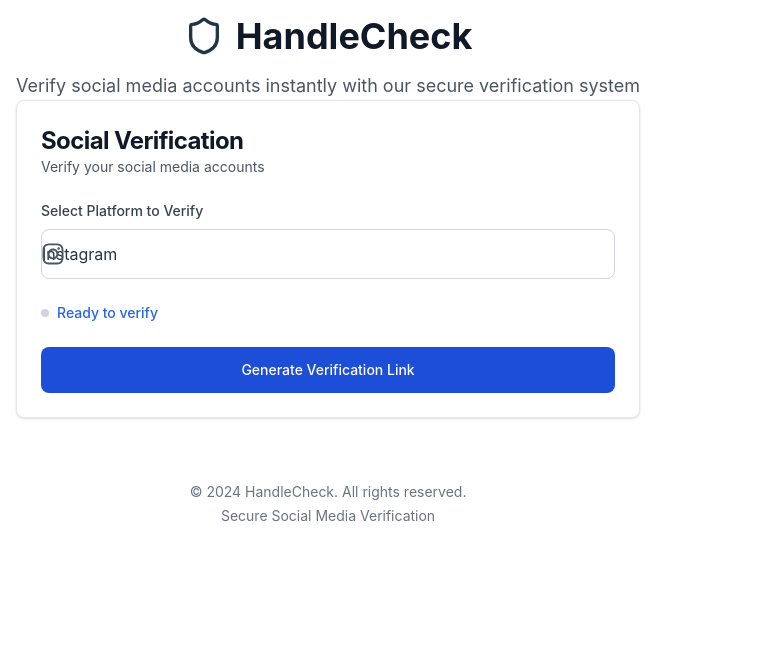
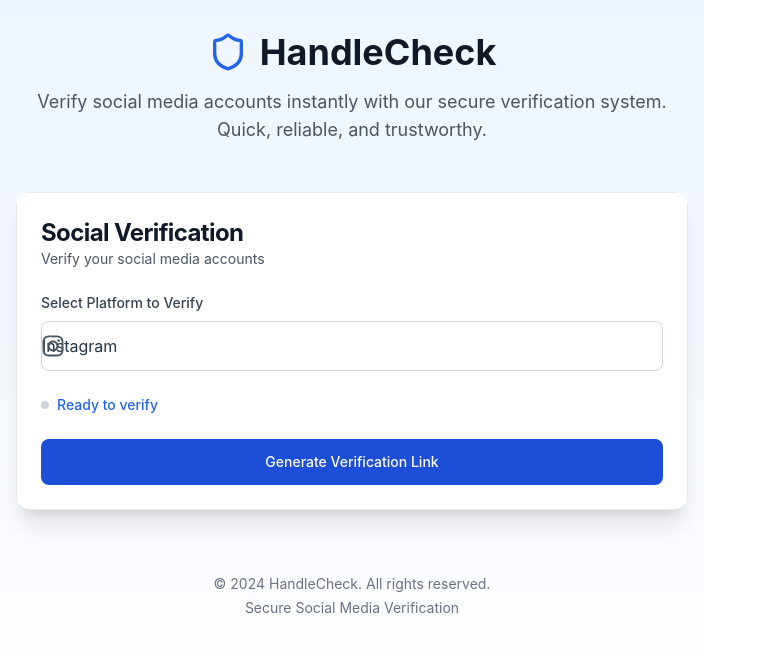
Before and after one commit to 4rjunc/HandleCheck, a React (Vite) app: page / in a window 1280 px wide. Shown: the top 652 px of the page, without its empty margins (0-767 px from the left). Built offline with nearby package versions, Linux system fonts and the light colour scheme; no server answers.

Commit message:
reverted

```diff
--- a/src/App.tsx
+++ b/src/App.tsx
@@ -3,22 +3,26 @@
 
 function App() {
   return (
-    <div className="min-h-screen bg-gradient-to-b from-gray-50 to-white p-4">
-      <div className="max-w-7xl mx-auto">
+    <div className="min-h-screen bg-gradient-to-b from-blue-50 to-white">
+      <div className="max-w-7xl mx-auto px-4 py-8">
         {/* Header */}
-        <div className="text-center mb-8">
+        <div className="text-center mb-12">
           <div className="flex items-center justify-center gap-3 mb-4">
-            <Shield className="w-10 h-10 text-blue-700" />
+            <Shield className="w-10 h-10 text-blue-600" />
             <h1 className="text-4xl font-bold text-gray-900">HandleCheck</h1>
           </div>
           <p className="text-gray-600 text-lg max-w-2xl mx-auto">
             Verify social media accounts instantly with our secure verification
-            system
+            system. Quick, reliable, and trustworthy.
           </p>
         </div>
 
         {/* Main Content */}
-        <ReclaimDemo onProofReceived={(proof) => console.log(proof)} />
+        <div className="max-w-2xl mx-auto">
+          <div className="bg-white rounded-2xl shadow-xl overflow-hidden">
+            <ReclaimDemo onProofReceived={(proof) => console.log(proof)} />
+          </div>
+        </div>
 
         {/* Footer */}
         <footer className="mt-16 text-center text-sm text-gray-500">
```
